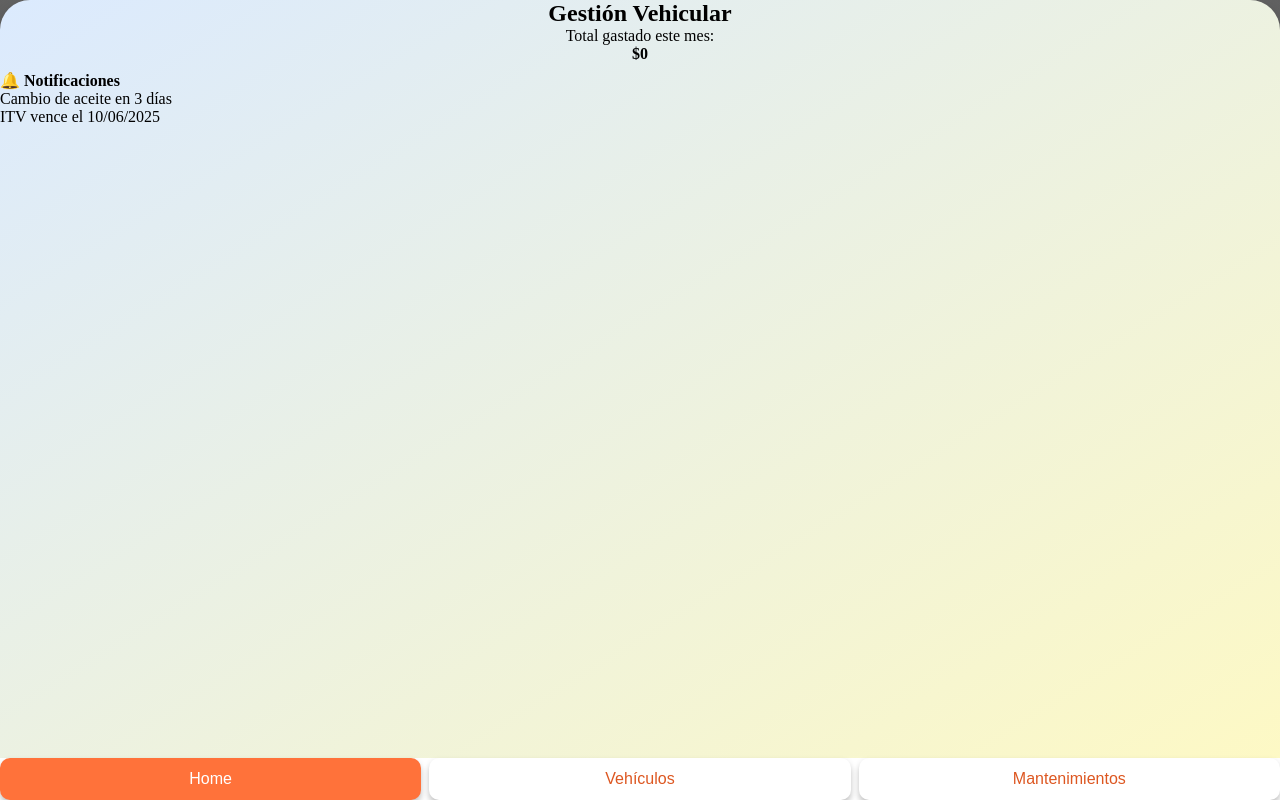
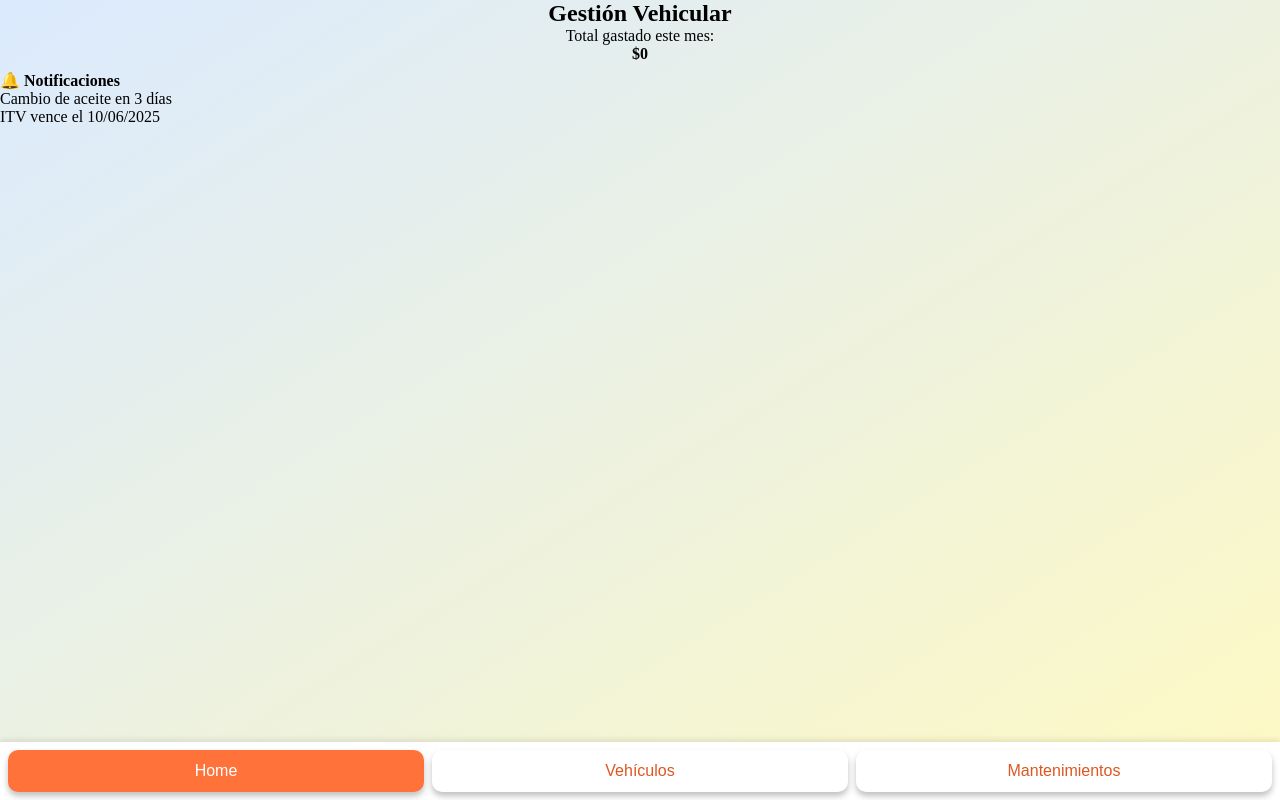
Before and after one commit to nahuelaba96/gestion-vehicular-frontend, a React (Vite) app: page / in a window 1280 px wide. Built offline with nearby package versions, Linux system fonts and the light colour scheme.

Commit message:
corrección del footer

```diff
--- a/src/footer/footer.css
+++ b/src/footer/footer.css
@@ -1,6 +1,15 @@
 
 /* Botones abajo */
 .botones-footer {
+  position: fixed; /* Lo hace flotar sobre el contenido */
+  bottom: 0;
+  left: 0;
+  width: 100%;
+  z-index: 1000; /* Asegura que esté por encima de todo */
+  background-color: #fff; /* Fondo blanco para que no se vea transparente */
+  padding: 8px;
+  box-shadow: 0 -2px 6px rgba(0, 0, 0, 0.1);
+
   display: flex;
   justify-content: space-between;
   gap: 8px;
--- a/src/pages/home/Home.tsx
+++ b/src/pages/home/Home.tsx
@@ -9,8 +9,6 @@ const Home = () => {
 
   return (
     <div className="fondo">
-      <div className="home-contenedor">
-        {/* Contenido central */}
         <div>
           <h1 className="titulo">Gestión Vehicular</h1>
           <div className="resumen-gastos">
@@ -27,7 +25,6 @@ const Home = () => {
             </ul>
           </div>
         </div>
-      </div>
     </div>
 
   );
--- a/src/pages/home/home.css
+++ b/src/pages/home/home.css
@@ -1,20 +1,14 @@
+*{
+   box-sizing: border-box;
+}
+
+
 
 .fondo {
   height: 100%;
-  background: radial-gradient(circle, #e0e0e0, #a0a0a0, #606060);
+  background: linear-gradient(to bottom right, #dbeafe, #fef9c3);
 }
 
-.home-contenedor {
-  background: linear-gradient(to bottom right, #dbeafe, #fef9c3);
-  border-radius: 30px 30px 0px 0px;
-  box-shadow: 0 4px 12px rgba(0, 0, 0, 0.2);
-  width: 100%;
-  margin: 0;   /* 🎯 Centra horizontalmente en PC */
-  display: flex;
-  flex-direction: column;
-  justify-content: space-between;
-  height: 100vh;
-}
 
 .titulo {
   font-size: 1.5rem;
```
